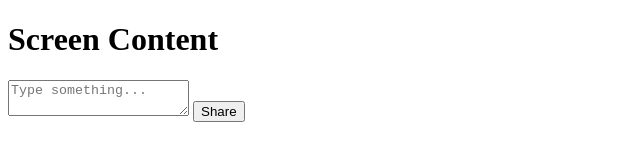
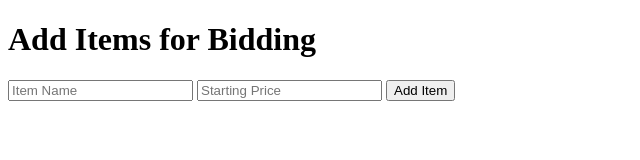
Before and after one commit to Zm86m/TMtest, a plain HTML site: page screen.html in a window 1280 px wide. Shown: the whole page, without its empty margins (0-640 px from the left). Drawn offline with Linux system fonts and the light colour scheme.

Commit message:
Update screen.html

```diff
--- a/screen.html
+++ b/screen.html
@@ -1,34 +1,30 @@
 <!DOCTYPE html>
-<html lang="en">
+<html>
 <head>
-    <meta charset="UTF-8">
-    <meta name="viewport" content="width=device-width, initial-scale=1.0">
-    <title>Screen</title>
+  <title>Admin - Add Items</title>
 </head>
 <body>
-    <h1>Screen Content</h1>
-    <textarea id="screenInput" placeholder="Type something..."></textarea>
-    <button id="sendBtn">Share</button>
+  <h1>Add Items for Bidding</h1>
 
-    <script>
-        document.getElementById('sendBtn').addEventListener('click', () => {
-            const content = document.getElementById('screenInput').value;
+  <div>
+    <input type="text" id="item-name" placeholder="Item Name">
+    <input type="text" id="starting-price" placeholder="Starting Price">
+    <button onclick="addItem()">Add Item</button>
+  </div>
 
-            // Send content to the server
-            fetch('https://curly-space-robot-g4x69v4xjqgvfg6j-2316.app.github.dev/share', {
-                method: 'POST',
-                headers: {
-                    'Content-Type': 'application/json',
-                },
-                body: JSON.stringify({ content: content }), // Send content as JSON
-            }).then(response => {
-                if (response.ok) {
-                    alert('Content shared!');
-                } else {
-                    alert('Error sharing content');
-                }
-            }).catch(error => console.log('Error:', error));
-        });
-    </script>
+  <script>
+    function addItem() {
+      const itemName = document.getElementById('item-name').value;
+      const startingPrice = document.getElementById('starting-price').value;
+
+      fetch('https://curly-space-robot-g4x69v4xjqgvfg6j-2316.app.github.dev/admin/add-item', {
+        method: 'POST',
+        headers: { 'Content-Type': 'application/json' },
+        body: JSON.stringify({ itemName, startingPrice })
+      })
+      .then(res => res.text())
+      .then(message => alert(message));
+    }
+  </script>
 </body>
 </html>
```
